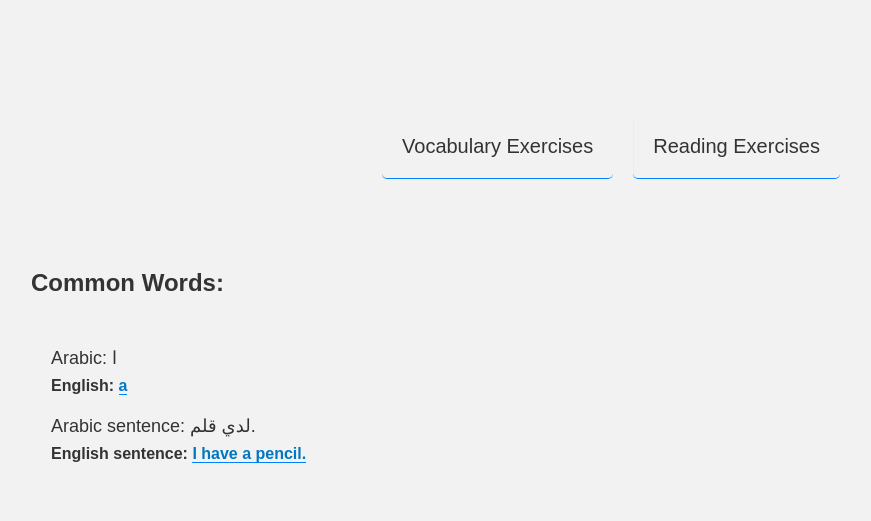
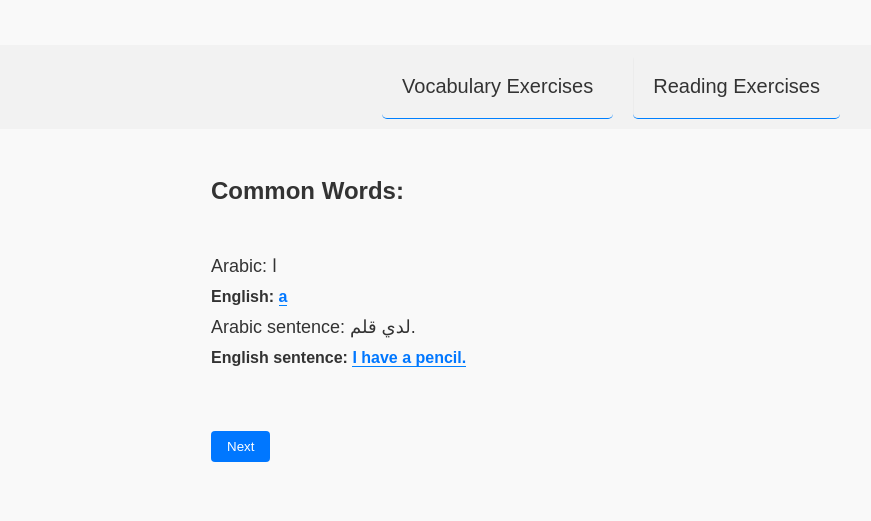
Before and after one commit to daniman123/arabic-to-english, a React (Create React App) app: page /#/vocabulary-exercise in a window 1280 px wide. Shown: the part 405-926 px from the top of the page, without its empty margins (29-900 px from the left). After the commit the page ends 899 px from the top, so only its background shows below. Built offline with nearby package versions, Linux system fonts and the light colour scheme.

Commit message:
design commonworeds

```diff
--- a/src/components/CommonWords.css
+++ b/src/components/CommonWords.css
@@ -1,42 +1,33 @@
-div {
-  background-color: #f2f2f2;
-  padding: 20px;
-  border-radius: 5px;
-  margin-bottom: 20px;
+.CommonWords {
+    margin: 1rem auto;
+    margin-top: 3rem;
+    max-width: 800px; /* adjust as needed */
+    }
+
+.CommonWords h2 {
+  font-size: 1.5rem;
+  margin-bottom: 0.5rem;
 }
 
-h2 {
-  font-size: 24px;
-  margin-bottom: 10px;
+.CommonWords p {
+  margin: 0.5rem 0;
 }
 
-p {
-  font-size: 18px;
-  margin-bottom: 5px;
-}
-
-span {
-  font-size: 16px;
-  display: block;
-  margin-bottom: 10px;
-}
-
-a {
-  color: #0077c0;
+.CommonWords a {
+  color: #0077ff;
   text-decoration: none;
 }
 
-button {
-  background-color: #0077c0;
+.CommonWords button {
+  background-color: #0077ff;
   color: #fff;
   border: none;
-  padding: 10px 20px;
-  border-radius: 5px;
-  font-size: 18px;
+  padding: 0.5rem 1rem;
+  border-radius: 0.25rem;
   cursor: pointer;
-  margin-top: 10px;
+  transition: background-color 0.3s ease;
 }
 
-button:hover {
-  background-color: #005ea2;
+.CommonWords button:hover {
+  background-color: #005ae6;
 }
--- a/src/components/CommonWords.jsx
+++ b/src/components/CommonWords.jsx
@@ -16,13 +16,16 @@ const VocabularyExercise = () => {
   };
 
   return (
-    <div>
-      <h2>Common Words:</h2>
-      <div>
-        <p>Arabic: {words.words[currentWordIndex].arabic}</p>
-        <span>
+    <div className="CommonWords">
+      <h2 className="CommonWords">Common Words:</h2>
+      <div className="CommonWords">
+        <p className="CommonWords">
+          Arabic: {words.words[currentWordIndex].arabic}
+        </p>
+        <span className="CommonWords">
           English:{" "}
           <a
+            className="CommonWords"
             href={`https://translate.google.com/#en/ar/${words.words[currentWordIndex].english}`}
             target="_blank"
             rel="noreferrer"
@@ -30,10 +33,13 @@ const VocabularyExercise = () => {
             {words.words[currentWordIndex].english}
           </a>{" "}
         </span>
-        <p>Arabic sentence: {words.words[currentWordIndex].sentenceArabic}</p>
-        <span>
+        <p className="CommonWords">
+          Arabic sentence: {words.words[currentWordIndex].sentenceArabic}
+        </p>
+        <span className="CommonWords">
           English sentence:{" "}
           <a
+            className="CommonWords"
             href={`https://translate.google.com/#en/ar/${words.words[currentWordIndex].sentenceEnglish}`}
             target="_blank"
             rel="noreferrer"
@@ -42,7 +48,9 @@ const VocabularyExercise = () => {
           </a>{" "}
         </span>
       </div>
-      <button onClick={handleNextClick}>Next</button>
+      <button className="CommonWords" onClick={handleNextClick}>
+        Next
+      </button>
     </div>
   );
 };
```
